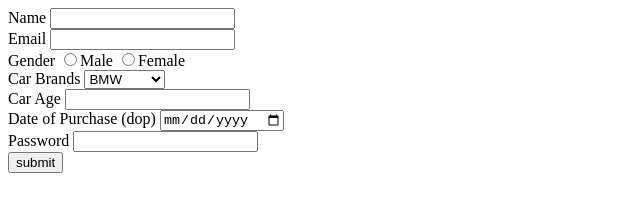
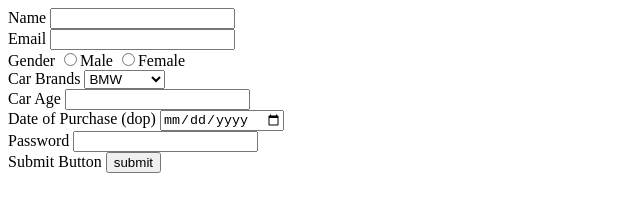
Before and after one commit to acciojob/car-insurance-form-ItsCoderRam, a website: page main.html in a window 1280 px wide. Shown: the whole page, without its empty margins (0-640 px from the left). Drawn offline with Linux system fonts and the light colour scheme.

Commit message:
created a submission

```diff
--- a/main.html
+++ b/main.html
@@ -37,6 +37,7 @@
 	<label for="password">Password</label>
 	<input type="password" id="password" required/>
 	<br/>
+	<label>Submit Button</label>
 	<input type="submit" value="submit"/>
 </form>
 </body>
```
